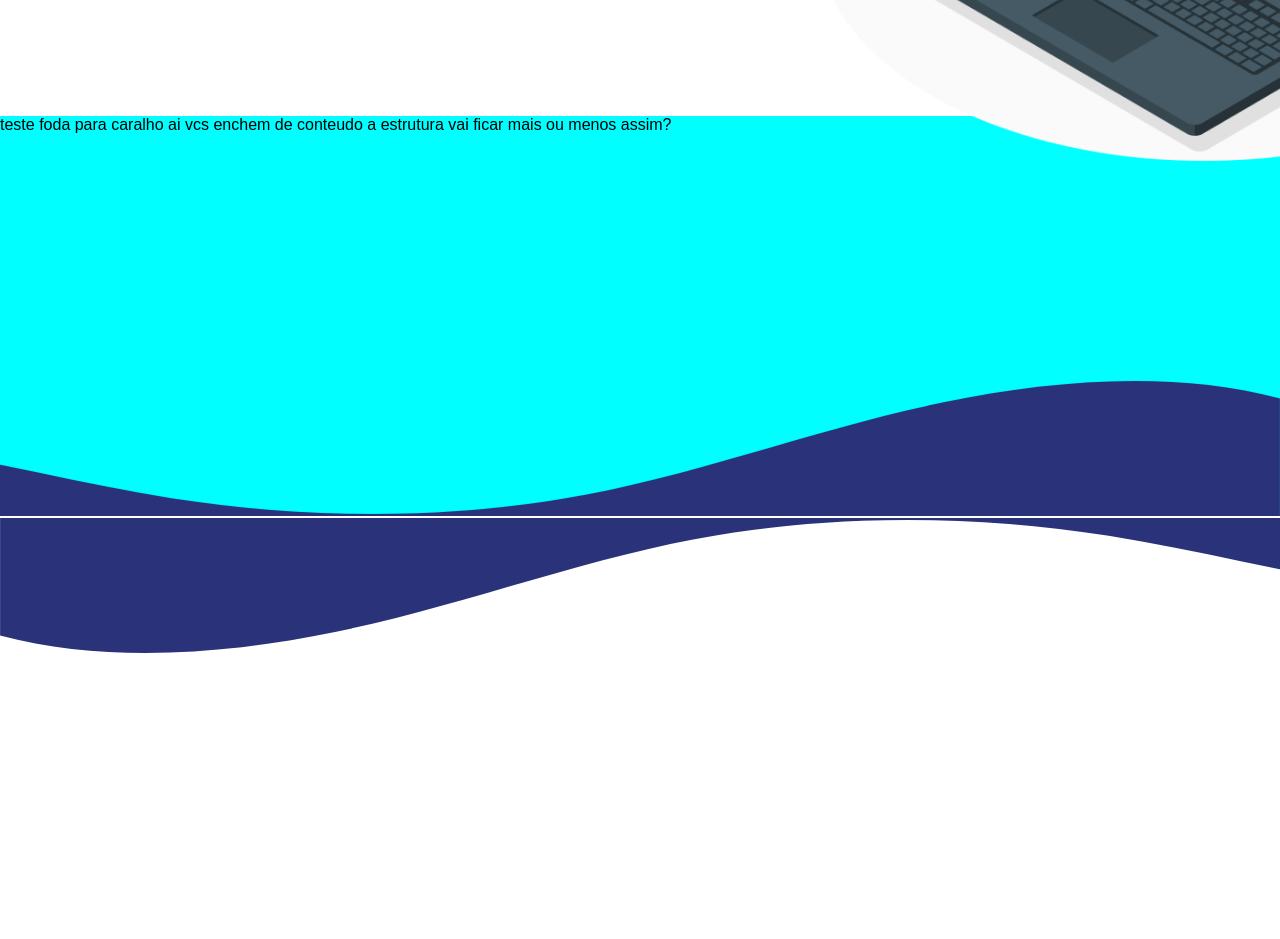
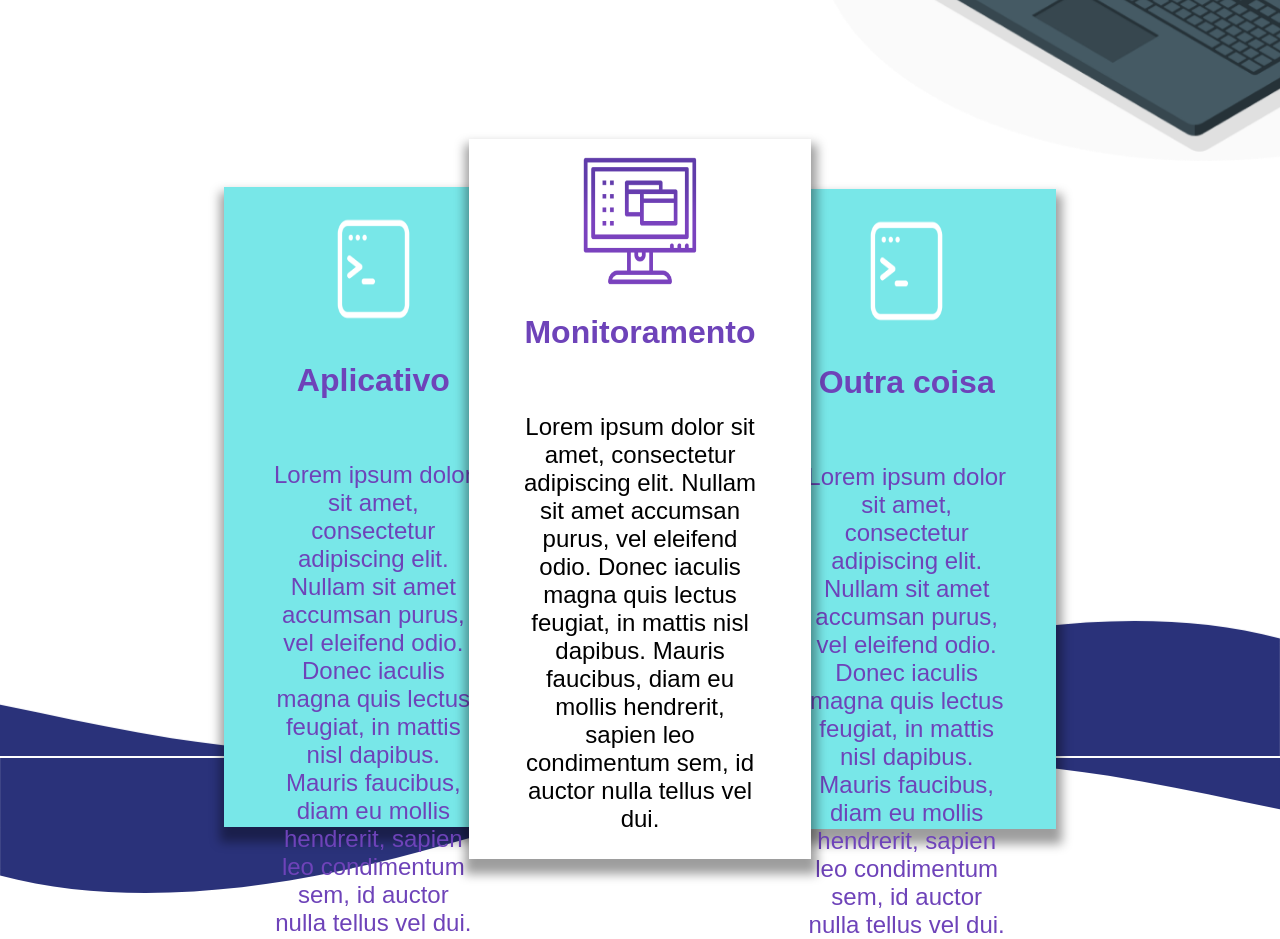
Before and after one commit to Sprint04/Site, a plain HTML site: page site_institucional/index.html in a window 1280 px wide. Shown: the part 700-1639 px from the top of the page. Before the commit the page ends 1365 px from the top, so only its background shows below. Drawn offline with Linux system fonts and the light colour scheme.

Commit message:
Serviços

```diff
--- a/site_institucional/css/style.css
+++ b/site_institucional/css/style.css
@@ -44,19 +44,19 @@ body {
 
 /* INICIO HOME */
 
-#homeMain{
+#homeMain {
     display: flex;
     justify-content: space-around;
     color: #FFFFFF;
-    background: rgb(94,87,193);
-    background: linear-gradient(0deg, rgba(94,87,193,1) 0%, rgba(110,67,185,1) 100%);
+    background: rgb(94, 87, 193);
+    background: linear-gradient(0deg, rgba(94, 87, 193, 1) 0%, rgba(110, 67, 185, 1) 100%);
     height: 65vh;
     position: relative;
     padding: 5vb;
     margin-bottom: 15vh;
 }
 
-.main-texto{
+.main-texto {
     margin: 0;
     position: relative;
     left: 5vw;
@@ -67,7 +67,7 @@ body {
     font-family: 'Bree Serif', serif;
 }
 
-.main-texto p{
+.main-texto p {
     margin: 0;
 }
 
@@ -75,29 +75,129 @@ body {
     margin-left: 15vw;
 }
 
-.ilustracao-home{
+.ilustracao-home {
     position: relative;
     top: -8vh;
     right: -5vw;
     z-index: 99;
 }
 
-#imagemHome{
+#imagemHome {
     width: 800px;
     height: 800px;
 }
 
 /* SERVIÇOS */
-.servicos{
-    background-color: aqua;
+.servicos {
+    background-color: rgb(255, 255, 255);
+    display: flex;
+    justify-content: center;
+    align-items: center;
+    flex-wrap: wrap;
+    text-align: center;
+    height: 80vh;
+    width: 100%;
+}
+
+.servicosDesc {
     height: 50vh;
+    width: 100%;
+    display: flex;
+    flex-direction: row;
+    align-items: center;
+    background-color: rgb(255, 255, 255);
+    color: #000000;
 }
-.servicos-forma{
+
+.servicosDesc img {
+
+    position: relative;
+    top: 10px;
+    width: 35%;
+    height: 18vh;
+
+
+}
+
+.servicosCont {
+
+    display: flex;
+    flex-direction: column-reverse;
+
+}
+
+.texto {
+
+    padding: 2em;
+    display: flex;
+    text-align: center;
+    height: 50vh;
+    font-size: x-large;
+    position: relative;
+    bottom: 6vh;
+}
+
+h2 {
+
+    font-size: xx-large;
+    color: #6E43B9;
+
+}
+
+.servico1 {
+    background-color: #78E7E8;
+    height: 80vh;
+    width: 70%;
+    margin: auto;
+    display: flex;
+    justify-content: center;
+    text-align: center;
+    position: relative;
+    left: 20vh;
+    z-index: 1;
+    color: #6E43B9;
+    box-shadow: 1px 10px 10px 5px rgba(0, 0, 0, 0.384);
+
+}
+
+.servico2 {
+    background-color: rgb(255, 255, 255);
+    height: 90vh;
+    width: 80%;
+    margin: auto;
+    display: flex;
+    justify-content: center;
+    text-align: center;
+    position: relative;
+    bottom: 1vh;
+    z-index: 2;
+    box-shadow: 1px 10px 10px 5px rgba(0, 0, 0, 0.384);
+}
+
+.servico3 {
+
+    background-color: #78E7E8;
+    height: 80vh;
+    width: 70%;
+    margin: auto;
+    display: flex;
+    justify-content: center;
+    text-align: center;
+    position: relative;
+    bottom: 2vh;
+    right: 20vh;
+    z-index: 1;
+    color: #6E43B9;
+    box-shadow: 1px 10px 10px 5px rgba(0, 0, 0, 0.384);
+}
+
+.servicos-forma {
     position: relative;
     display: flex;
+
 }
 
-.servicos-divisor{
+.servicos-divisor {
     position: relative;
     margin-top: -2vh;
 }
--- a/site_institucional/index.html
+++ b/site_institucional/index.html
@@ -59,28 +59,82 @@
     </div>
     <!-- FIM 1° SECTION-->
     <div class="servicos">
-        <div class="texto-servico">
+        <h1>Serviços</h1>
 
-        teste foda para caralho
+        <div class="servicosDesc">
+            <div class="servicosCont">
+                <br>
+                <div class="servico1">
 
-        ai vcs enchem de conteudo
+                    <label>
+                        <img src="../site_institucional/assets/terminal 1.png" alt="">
+                        <h2>Aplicativo</h2>
+                        <br><br>
+                        <div class="texto">
+                            Lorem ipsum dolor sit amet, consectetur adipiscing elit. Nullam sit amet accumsan purus, vel
+                            eleifend odio. Donec iaculis magna quis lectus feugiat, in mattis nisl dapibus. Mauris
+                            faucibus,
+                            diam eu mollis hendrerit, sapien leo condimentum sem, id auctor nulla tellus vel dui.
+                        </div>
+                    </label>
+                </div>
+            </div>
 
-        a estrutura vai ficar mais ou menos assim?
 
+            <div class="servicosCont">
+                <br>
+                <div class="servico2">
+                    <label>
+                        <img src="../site_institucional/assets/monitor 1.png" alt="">
+                        <h2>Monitoramento</h2>
+                        <br><br>
+                        <div class="texto">
+                            Lorem ipsum dolor sit amet, consectetur adipiscing elit. Nullam sit amet accumsan purus, vel
+                            eleifend odio. Donec iaculis magna quis lectus feugiat, in mattis nisl dapibus. Mauris
+                            faucibus,
+                            diam eu mollis hendrerit, sapien leo condimentum sem, id auctor nulla tellus vel dui.
+                        </div>
+                    </label>
+                </div>
+            </div>
+
+            <div class="servicoCont">
+                <br>
+                <div class="servico3">
+                    <label>
+                        <img src="../site_institucional/assets/terminal 1.png" alt="">
+                        <h2>Outra coisa</h2>
+                        <br><br>
+                        <div class="texto">
+                            Lorem ipsum dolor sit amet, consectetur adipiscing elit. Nullam sit amet accumsan purus,
+                            vel
+                            eleifend odio. Donec iaculis magna quis lectus feugiat, in mattis nisl dapibus. Mauris
+                            faucibus,
+                            diam eu mollis hendrerit, sapien leo condimentum sem, id auctor nulla tellus vel dui.
+                        </div>
+                    </label>
+                </div>
+            </div>
+        </div>
     </div>
-</div>
     <div class="servicos-forma">
         <div class="custom-shape-divider-bottom-1692676178">
-            <svg data-name="Layer 1" xmlns="http://www.w3.org/2000/svg" viewBox="0 0 1200 120" preserveAspectRatio="none">
-                <path d="M321.39,56.44c58-10.79,114.16-30.13,172-41.86,82.39-16.72,168.19-17.73,250.45-.39C823.78,31,906.67,72,985.66,92.83c70.05,18.48,146.53,26.09,214.34,3V0H0V27.35A600.21,600.21,0,0,0,321.39,56.44Z" class="shape-fill"></path>
+            <svg data-name="Layer 1" xmlns="http://www.w3.org/2000/svg" viewBox="0 0 1200 120"
+                preserveAspectRatio="none">
+                <path
+                    d="M321.39,56.44c58-10.79,114.16-30.13,172-41.86,82.39-16.72,168.19-17.73,250.45-.39C823.78,31,906.67,72,985.66,92.83c70.05,18.48,146.53,26.09,214.34,3V0H0V27.35A600.21,600.21,0,0,0,321.39,56.44Z"
+                    class="shape-fill"></path>
             </svg>
         </div>
     </div>
     parte de baixo.
     <div class="servicos-divisor">
         <div class="custom-shape-divider-top-1692676204">
-            <svg data-name="Layer 1" xmlns="http://www.w3.org/2000/svg" viewBox="0 0 1200 120" preserveAspectRatio="none">
-                <path d="M321.39,56.44c58-10.79,114.16-30.13,172-41.86,82.39-16.72,168.19-17.73,250.45-.39C823.78,31,906.67,72,985.66,92.83c70.05,18.48,146.53,26.09,214.34,3V0H0V27.35A600.21,600.21,0,0,0,321.39,56.44Z" class="shape-fill"></path>
+            <svg data-name="Layer 1" xmlns="http://www.w3.org/2000/svg" viewBox="0 0 1200 120"
+                preserveAspectRatio="none">
+                <path
+                    d="M321.39,56.44c58-10.79,114.16-30.13,172-41.86,82.39-16.72,168.19-17.73,250.45-.39C823.78,31,906.67,72,985.66,92.83c70.05,18.48,146.53,26.09,214.34,3V0H0V27.35A600.21,600.21,0,0,0,321.39,56.44Z"
+                    class="shape-fill"></path>
             </svg>
         </div>
     </div>
```
Also changed, not shown: site_institucional/assets/monitor 1.png (added), site_institucional/assets/terminal 1.png (added).
